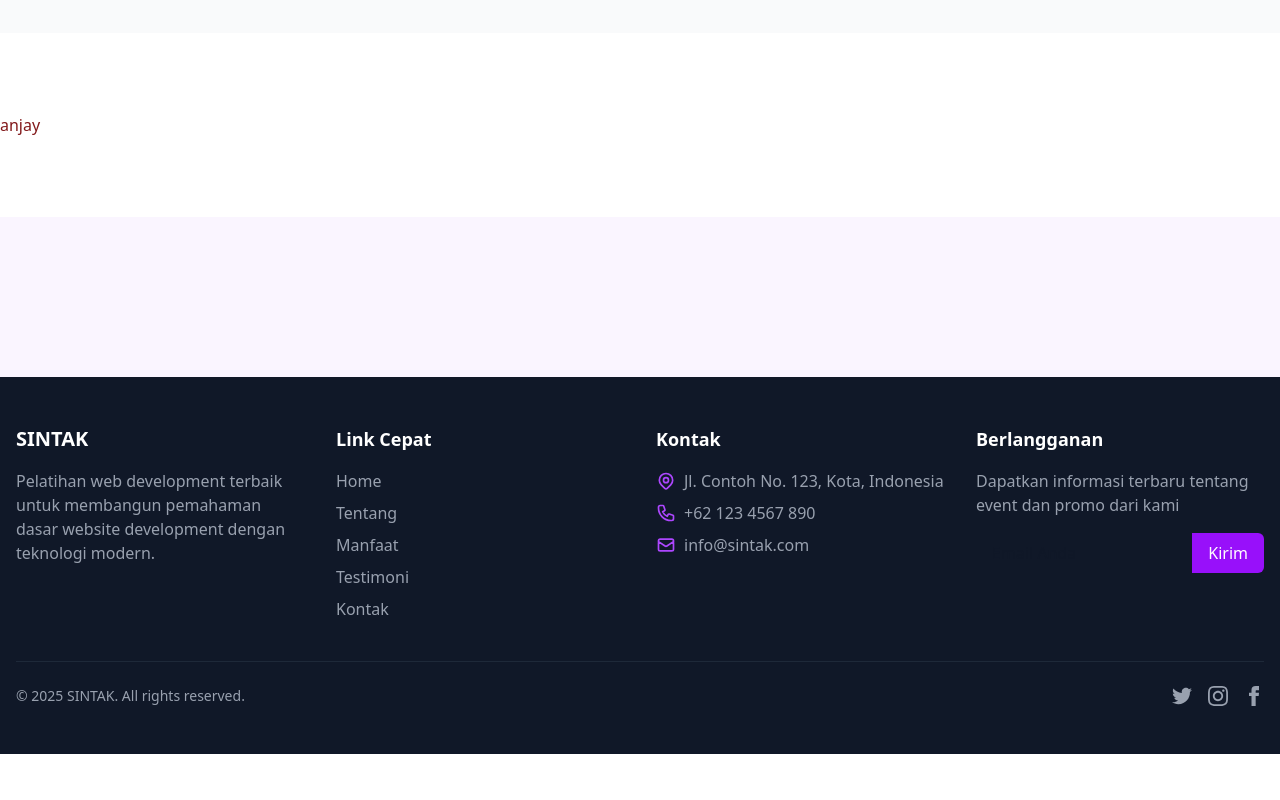
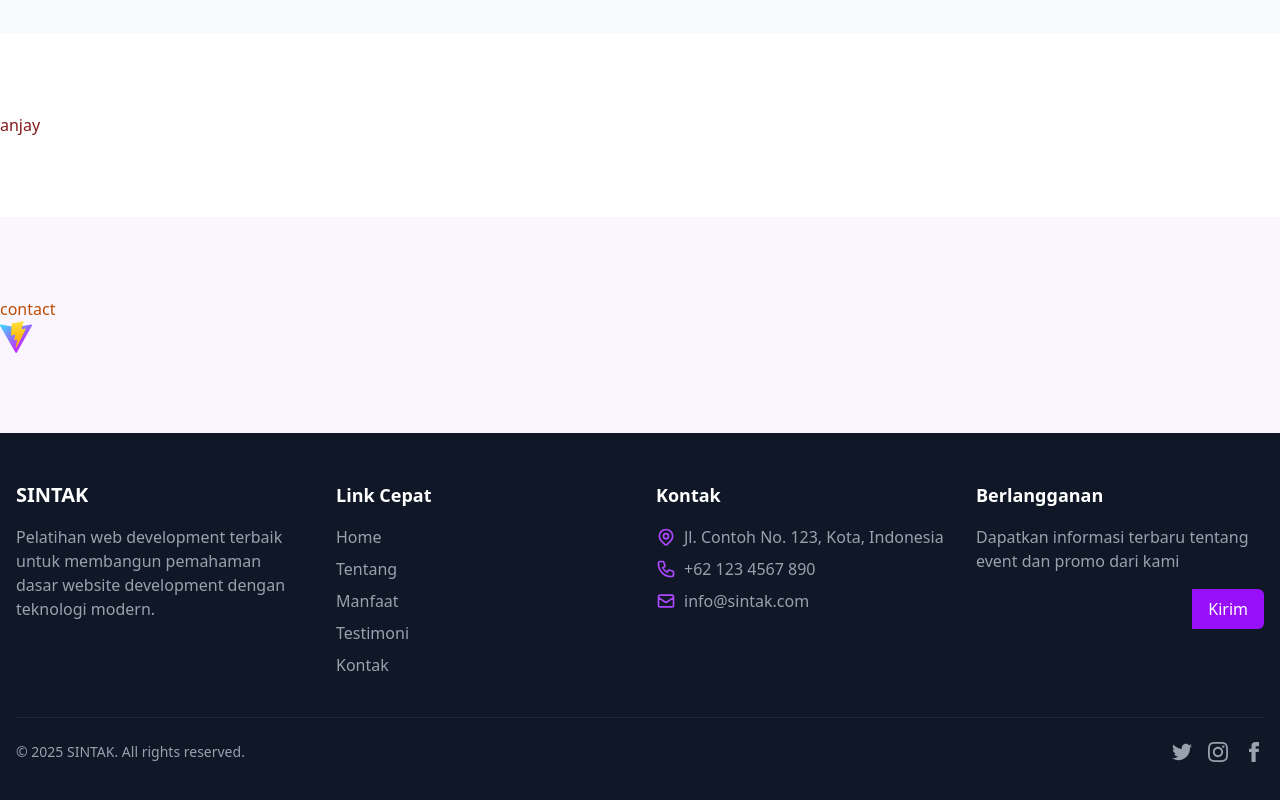
Before and after one commit to Itsnotf/belajar_push, a React (Vite) app: page / in a window 1280 px wide. Shown: the part 2175-2975 px from the top of the page. Before the commit the page ends 2929 px from the top, so only its background shows below. Built offline with nearby package versions, Linux system fonts and the light colour scheme.

Commit message:
update contact

```diff
--- a/src/components/contact-section.jsx
+++ b/src/components/contact-section.jsx
@@ -3,7 +3,8 @@ import React from 'react'
 export default function ContactSection() {
     return (
         <section id="contact" className="py-20 bg-purple-50">
-
+         <div className='text-amber-700'>contact</div>
+         <img src="/vite.svg" alt="" />
         </section>
     )
 }
```
